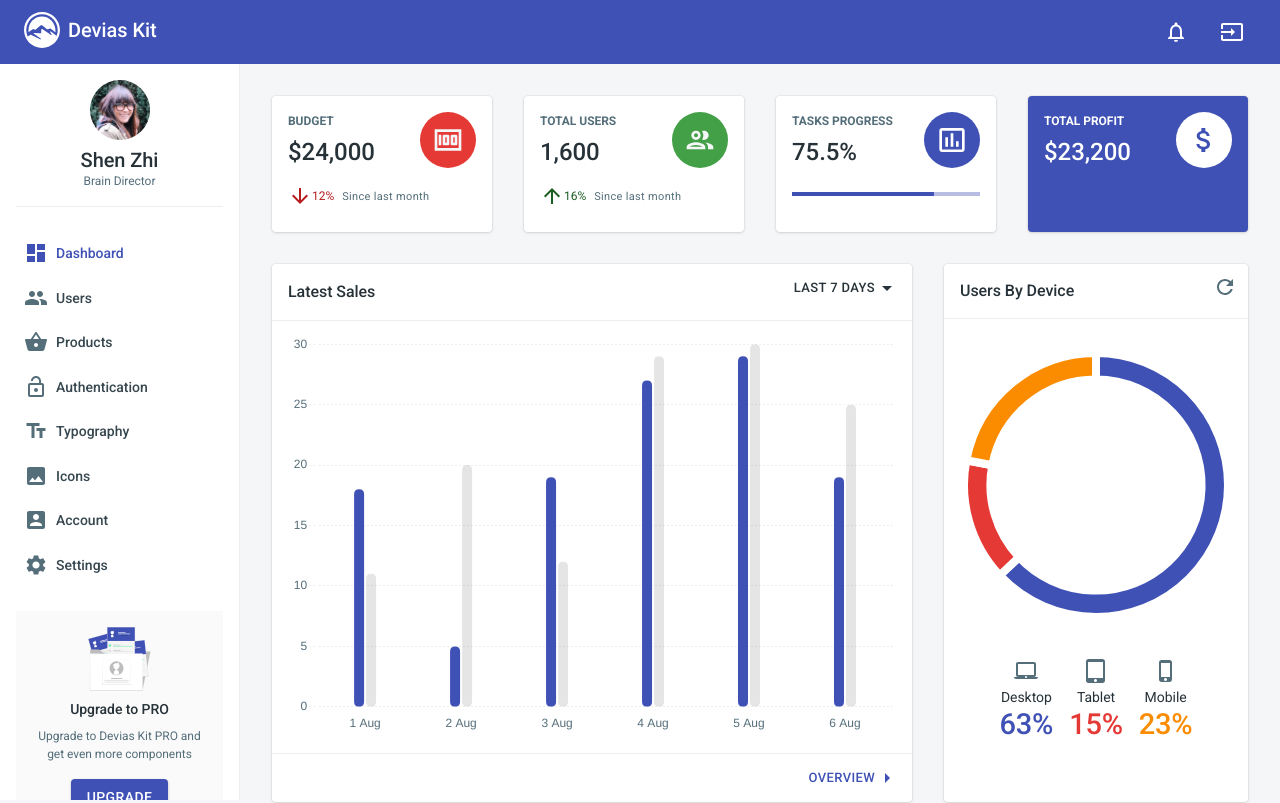
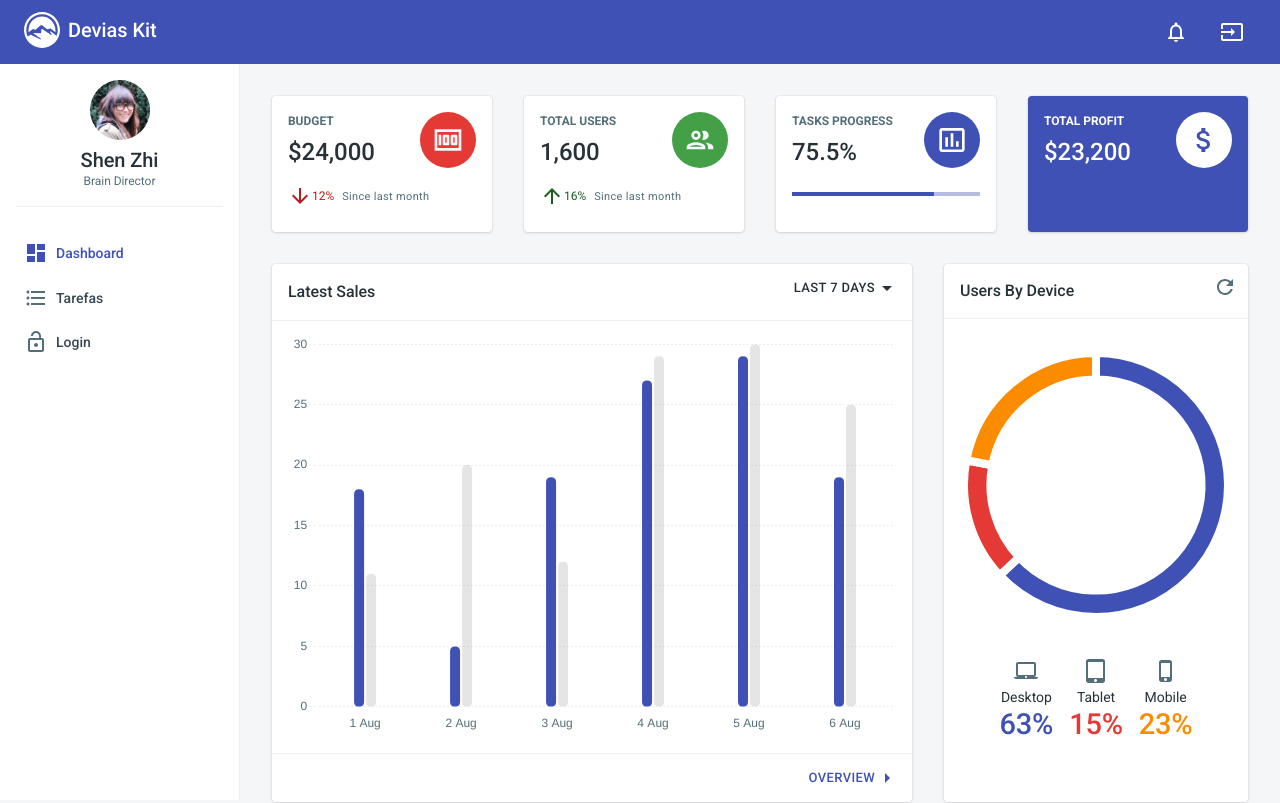
Before and after one commit to CesarAugusto-ls/react-material-app, a React (Create React App) app: page /dashboard in a window 1280 px wide. Shown: the top 803 px of the page. Built offline with nearby package versions, Linux system fonts and the light colour scheme; what validate.js would draw is missing.

Commit message:
ajuste template

```diff
--- a/src/Routes.js
+++ b/src/Routes.js
@@ -35,55 +35,13 @@ const Routes = () => {
         component={UserListView}
         exact
         layout={MainLayout}
-        path="/users"
-      />
-      <RouteWithLayout
-        component={ProductListView}
-        exact
-        layout={MainLayout}
-        path="/products"
-      />
-      <RouteWithLayout
-        component={TypographyView}
-        exact
-        layout={MainLayout}
-        path="/typography"
-      />
-      <RouteWithLayout
-        component={IconsView}
-        exact
-        layout={MainLayout}
-        path="/icons"
-      />
-      <RouteWithLayout
-        component={AccountView}
-        exact
-        layout={MainLayout}
-        path="/account"
-      />
-      <RouteWithLayout
-        component={SettingsView}
-        exact
-        layout={MainLayout}
-        path="/settings"
-      />
-      <RouteWithLayout
-        component={SignUpView}
-        exact
-        layout={MinimalLayout}
-        path="/sign-up"
+        path="/tarefas"
       />
       <RouteWithLayout
         component={SignInView}
         exact
         layout={MinimalLayout}
-        path="/sign-in"
-      />
-      <RouteWithLayout
-        component={NotFoundView}
-        exact
-        layout={MinimalLayout}
-        path="/not-found"
+        path="/login"
       />
       <Redirect to="/not-found" />
     </Switch>
--- a/src/layouts/Main/components/Sidebar/Sidebar.js
+++ b/src/layouts/Main/components/Sidebar/Sidebar.js
@@ -4,15 +4,11 @@ import PropTypes from 'prop-types';
 import { makeStyles } from '@material-ui/styles';
 import { Divider, Drawer } from '@material-ui/core';
 import DashboardIcon from '@material-ui/icons/Dashboard';
-import PeopleIcon from '@material-ui/icons/People';
-import ShoppingBasketIcon from '@material-ui/icons/ShoppingBasket';
-import TextFieldsIcon from '@material-ui/icons/TextFields';
-import ImageIcon from '@material-ui/icons/Image';
-import AccountBoxIcon from '@material-ui/icons/AccountBox';
-import SettingsIcon from '@material-ui/icons/Settings';
 import LockOpenIcon from '@material-ui/icons/LockOpen';
 
-import { Profile, SidebarNav, UpgradePlan } from './components';
+import FormatListBulletedIcon from '@material-ui/icons/FormatListBulleted';
+
+import { Profile, SidebarNav } from './components';
 
 const useStyles = makeStyles(theme => ({
   drawer: {
@@ -49,39 +45,14 @@ const Sidebar = props => {
       icon: <DashboardIcon />
     },
     {
-      title: 'Users',
-      href: '/users',
-      icon: <PeopleIcon />
+      title: 'Tarefas',
+      href: '/tarefas',
+      icon: <FormatListBulletedIcon />
     },
     {
-      title: 'Products',
-      href: '/products',
-      icon: <ShoppingBasketIcon />
-    },
-    {
-      title: 'Authentication',
-      href: '/sign-in',
+      title: 'Login',
+      href: '/login',
       icon: <LockOpenIcon />
-    },
-    {
-      title: 'Typography',
-      href: '/typography',
-      icon: <TextFieldsIcon />
-    },
-    {
-      title: 'Icons',
-      href: '/icons',
-      icon: <ImageIcon />
-    },
-    {
-      title: 'Account',
-      href: '/account',
-      icon: <AccountBoxIcon />
-    },
-    {
-      title: 'Settings',
-      href: '/settings',
-      icon: <SettingsIcon />
     }
   ];
 
@@ -103,7 +74,6 @@ const Sidebar = props => {
           className={classes.nav}
           pages={pages}
         />
-        <UpgradePlan />
       </div>
     </Drawer>
   );
```
